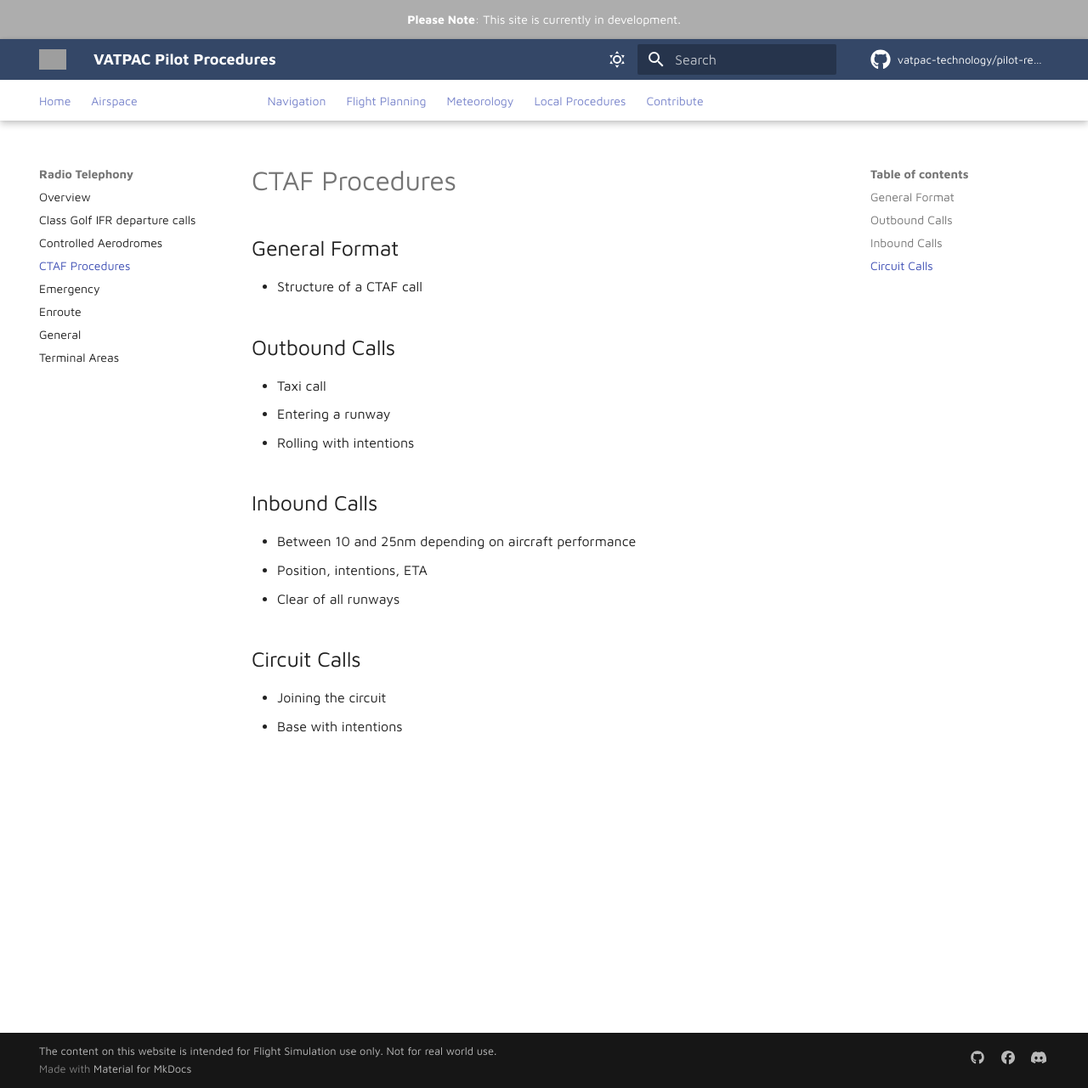
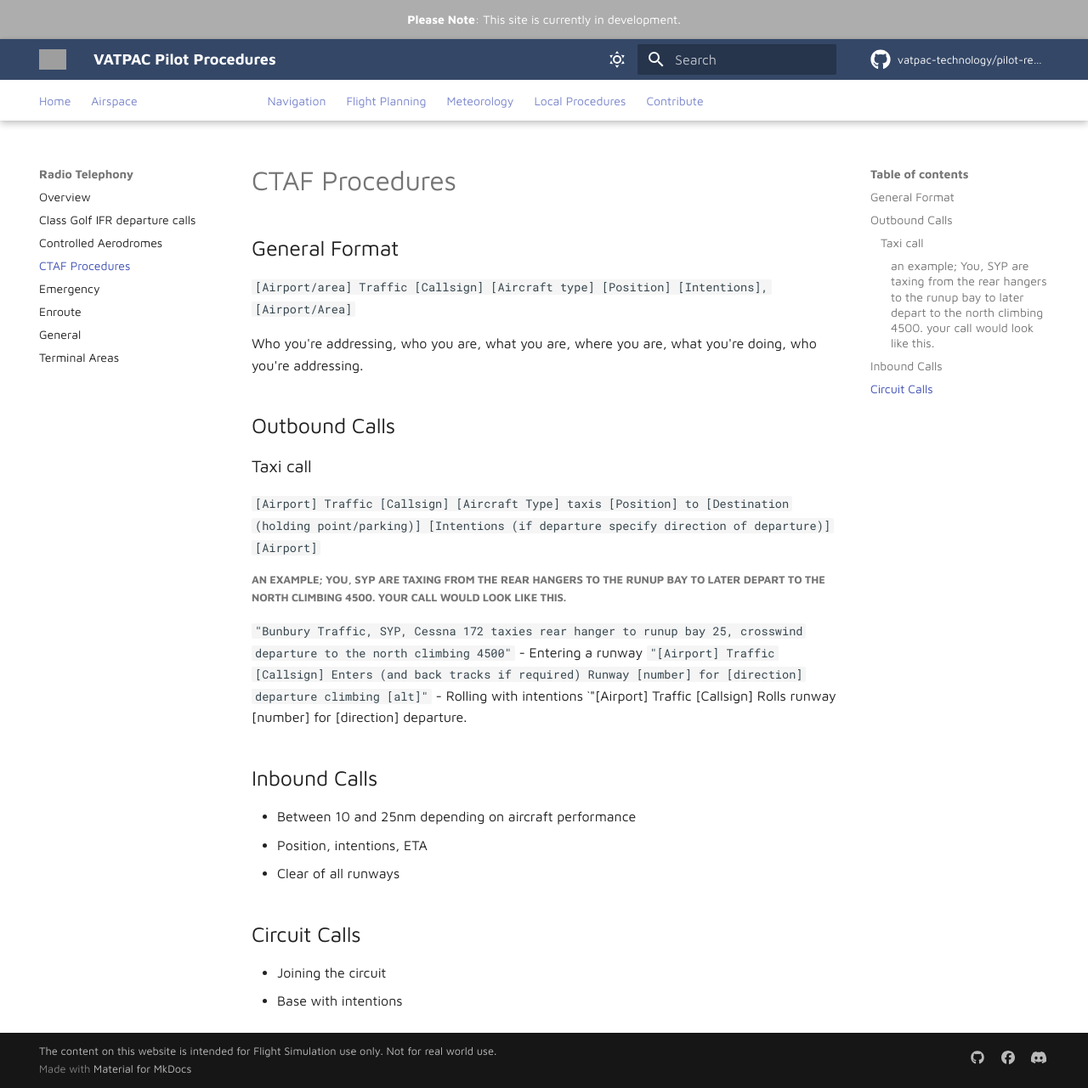
Before and after one commit to vatpac-technology/pilot-resources, an MkDocs documentation site: the page built from docs/radio-telephony/ctaf.md, in a window 1280 px wide and 1281 px high. Shown: the whole window at 85% size. Built offline with MkDocs 1.6.1 and Material for MkDocs 9.7.7, drawn with Linux system fonts in a browser that asks for light colours; comment, search, counter and statistics services are not loaded; grey boxes are pictures that could not be loaded.

Commit message:
docs: update CTAF procedures in-telephony documentation

```diff
--- a/docs/radio-telephony/ctaf.md
+++ b/docs/radio-telephony/ctaf.md
@@ -2,15 +2,22 @@
   title: CTAF Procedures
 ---
 
---8<-- "includes/abbreviations.md"
 
 ## General Format
-- Structure of a CTAF call
+`[Airport/area] Traffic [Callsign] [Aircraft type] [Position] [Intentions], [Airport/Area]`
+
+Who you're addressing, who you are, what you are, where you are, what you're doing, who you're addressing.
 
 ## Outbound Calls
-- Taxi call
+### Taxi call
+`[Airport] Traffic [Callsign] [Aircraft Type] taxis [Position] to [Destination (holding point/parking)] [Intentions (if departure specify direction of departure)] [Airport]`
+
+##### an example; You, SYP are taxing from the rear hangers to the runup bay to later depart to the north climbing 4500. your call would look like this.
+`"Bunbury Traffic, SYP, Cessna 172 taxies rear hanger to runup bay 25, crosswind departure to the north climbing 4500"`
 - Entering a runway
+`"[Airport] Traffic [Callsign] Enters (and back tracks if required) Runway [number] for [direction] departure climbing [alt]"`
 - Rolling with intentions
+`"[Airport] Traffic [Callsign] Rolls runway [number] for [direction] departure.
 
 ## Inbound Calls
 - Between 10 and 25nm depending on aircraft performance
```
